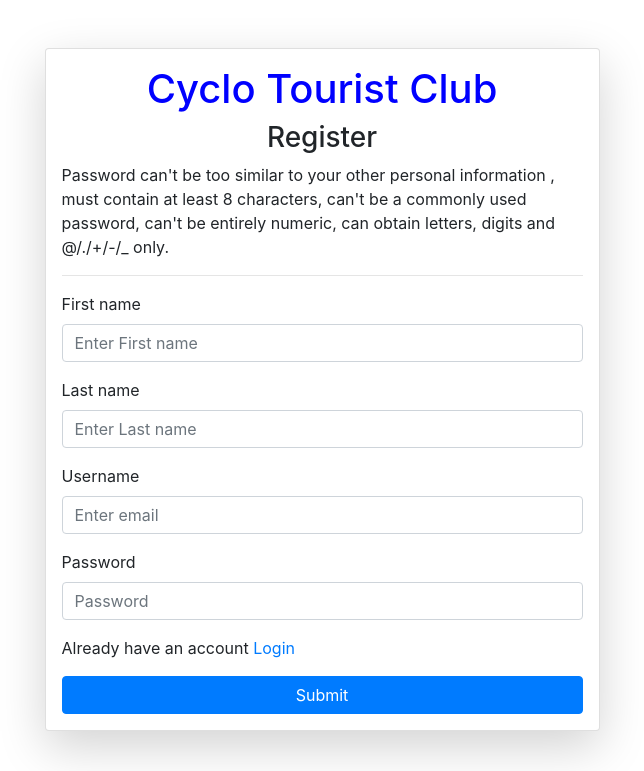
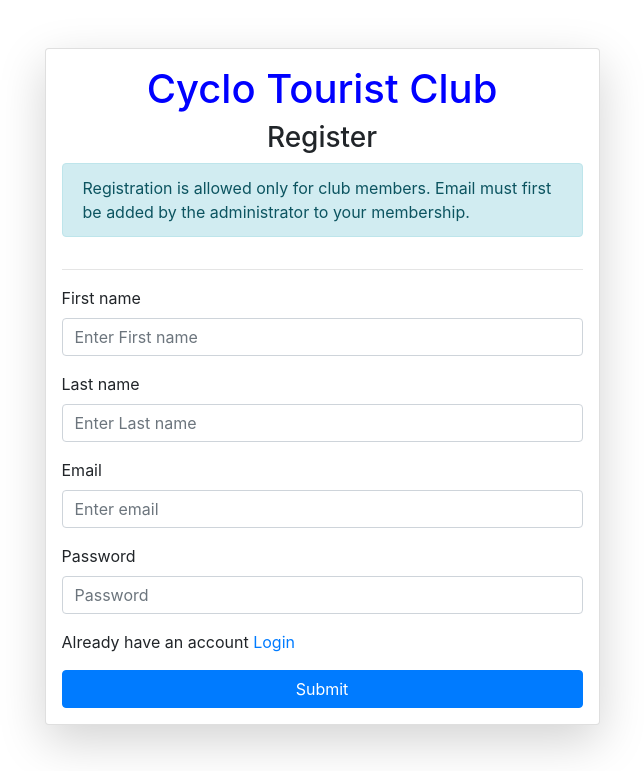
Before and after one commit to emax-77/Cycling-Club, a Django app: page /register/ in a window 1280 px wide. Shown: the top 771 px of the page, without its empty margins (318-962 px from the left). Run offline with Django 5.2, Linux system fonts and the light colour scheme; parts of the project's set-up code (start-up, migrations or seed data) failed here and were passed over; some libraries are stand-ins or nearby versions.

Commit message:
Add email and user fields to Member model + update registration logic and template

```diff
--- a/authentication/templates/register.html
+++ b/authentication/templates/register.html
@@ -14,11 +14,10 @@
 
 			<h1 style="text-align: center;"><span style="color: blue;">Cyclo Tourist Club</span></h1>
 			<h3 style="text-align: center;">Register</h3>
-			<span>
-				Password can't be too similar to your other personal information
-				, must contain at least 8 characters, can't be a commonly used password,
-				can't be entirely numeric, can obtain letters, digits and @/./+/-/_ only.
-			</span>
+			<div class="alert alert-info" role="alert">
+				Registration is allowed only for club members. Email must first be added by the administrator to your membership.
+			</div>
+
 			<hr>
 
 			<!-- Display error/success messages -->
@@ -30,38 +29,36 @@
 			</div>
 			{% endif %}
 
-			<!-- First Name input field -->
+			<!-- First Name -->
 			<div class="form-group">
 				<label for="exampleInputEmail1">First name</label>
 				<input type="text" class="form-control" id="exampleInputEmail1" aria-describedby="emailHelp"
 					placeholder="Enter First name" name="first_name" required>
 			</div>
 
-			<!-- Last Name input field -->
+			<!-- Last Name -->
 			<div class="form-group">
 				<label for="exampleInputEmail1">Last name</label>
 				<input type="text" name="last_name" class="form-control" id="exampleInputEmail1"
 					aria-describedby="emailHelp" placeholder="Enter Last name" required>
 			</div>
 
-			<!-- Username input field -->
+			<!-- Email -->
 			<div class="form-group">
-				<label for="exampleInputEmail1">Username</label>
+				<label for="exampleInputEmail1">Email</label>
 				<input type="text" class="form-control" name="username" id="exampleInputEmail1"
 					aria-describedby="emailHelp" placeholder="Enter email" required>
 			</div>
 
-			<!-- Password input field -->
+			<!-- Password -->
 			<div class="form-group">
 				<label for="exampleInputPassword1">Password</label>
 				<input type="password" class="form-control" name="password" id="exampleInputPassword1"
 					placeholder="Password" required>
 			</div>
 
-			<!-- Link to login page for users who already have an account -->
 			<p>Already have an account <a href="/">Login</a> </p>
 
-			<!-- Submit button -->
 			<button type="submit" class="btn btn-primary">Submit</button>
 		</form>
 	</div>
--- a/authentication/views.py
+++ b/authentication/views.py
@@ -3,6 +3,9 @@ from django.contrib import messages
 from django.contrib.auth import authenticate, login
 from django.contrib.auth.decorators import login_required
 from django.contrib.auth.models import User
+from django.core.validators import validate_email
+from django.core.exceptions import ValidationError as DjangoValidationError
+from members.models import Member
 from .models import *
 
 @login_required
@@ -33,10 +36,49 @@ def login_page(request):
 
 def register_page(request):
     if request.method == 'POST':
-        first_name = request.POST.get('first_name')
-        last_name = request.POST.get('last_name')
-        username = request.POST.get('username')
+        first_name = (request.POST.get('first_name') or '').strip()
+        last_name = (request.POST.get('last_name') or '').strip()
+        username = (request.POST.get('username') or '').strip().lower()
         password = request.POST.get('password')
+
+        try:
+            validate_email(username)
+        except DjangoValidationError:
+            messages.error(request, "Enter a valid email.")
+            return redirect('register')
+
+        password_errors = []
+        if len(password) < 8:
+            password_errors.append("Password must be at least 8 characters long.")
+        if password.isdigit():
+                password_errors.append("Password can't be entirely numeric.")
+        if password.lower() in [first_name.lower(), last_name.lower(), username.split('@')[0]]:
+                password_errors.append("Password is too similar to your personal information.")
+        if not any(char.isalpha() for char in password) or not any(char.isdigit() for char in password):
+                password_errors.append("Password must contain both letters and digits.")
+        if not all(char.isalnum() or char in '@./+/-/_' for char in password):
+                password_errors.append("Password contains invalid characters. Only letters, digits and @/./+/-/_ are allowed.")
+        if password_errors:
+            messages.error(request, " ".join(password_errors))
+            return redirect('register')
+
+
+        member = Member.objects.filter(email__iexact=username).first()
+        if member is None:
+            messages.error(
+                request,
+                "Registration is allowed only for club members. Contact the administrator to add your email to the membership.",
+            )
+            return redirect('register')
+
+        # Identity verification - first name/last name must match the member
+        if (member.firstname or '').strip().lower() != first_name.lower() or (member.lastname or '').strip().lower() != last_name.lower():
+            messages.error(request, "First name or last name does not match the registered member.")
+            return redirect('register')
+
+        if member.user_id is not None:
+            messages.info(request, "This member already has an account. Try logging in.")
+            return redirect('login_page')
 
         if User.objects.filter(username=username).exists():
             messages.info(request, "Username already taken!")
@@ -46,10 +88,16 @@ def register_page(request):
             first_name=first_name,
             last_name=last_name,
             username=username,
+            email=username,
             password=password
         )
 
-        messages.info(request, "Account created Successfully!")
-        return redirect('register')
+        member.user = user
+        if not member.email:
+            member.email = username
+        member.save(update_fields=['user', 'email'])
+
+        messages.success(request, "Account has been successfully created! Please log in.")
+        return redirect('login_page')
 
     return render(request, 'register.html')
--- a/members/admin.py
+++ b/members/admin.py
@@ -6,7 +6,7 @@ from .models import ClubPicture, Sponsor, Sponsorship, Payment
 # Register your models here.
 
 class MemberAdmin(admin.ModelAdmin):
-  list_display = ("firstname", "lastname", "joined_date",)
+  list_display = ("firstname", "lastname", "email", "user", "joined_date",)
 class ExpensesAdmin(admin.ModelAdmin):
   list_display = ('payment_date', 'event_name', 'purpose', 'amount',)
 class ClubEventsAdmin(admin.ModelAdmin):
--- a/members/templates/master.html
+++ b/members/templates/master.html
@@ -20,7 +20,7 @@
     <div class="right-links">
       <a href="/admin">ADMIN</a>
       <a href="/">LOGOUT</a>
-      <span class="welcome-text">Hello {{request.user.username}}</span>
+      <span class="welcome-text">Hello {{request.user.first_name}}</span>
     </div>
   </div>
 
```
Also changed, not shown: members/models.py (+9 -0 lines), db.sqlite3, members/migrations/0003_member_email_member_user.py (added).
